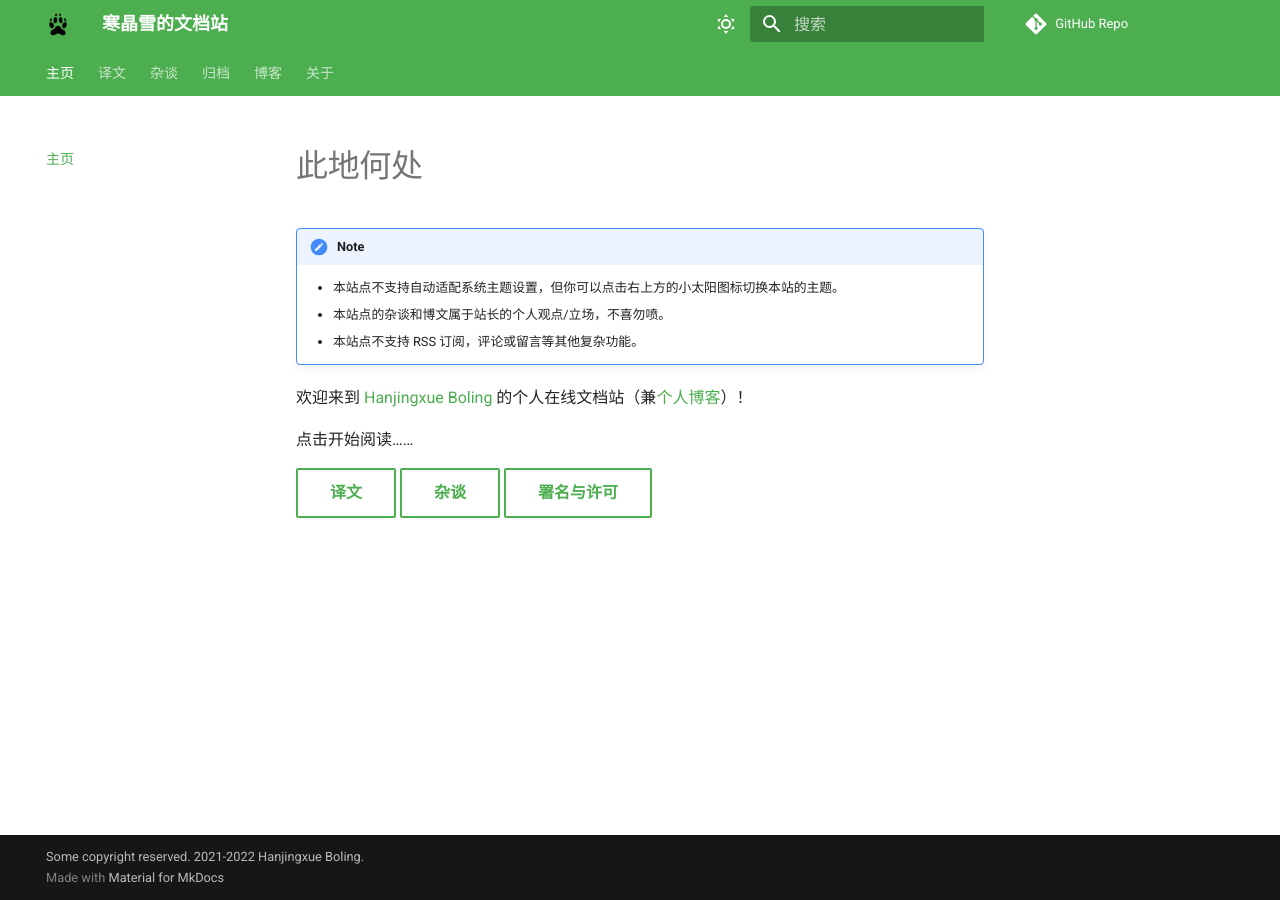
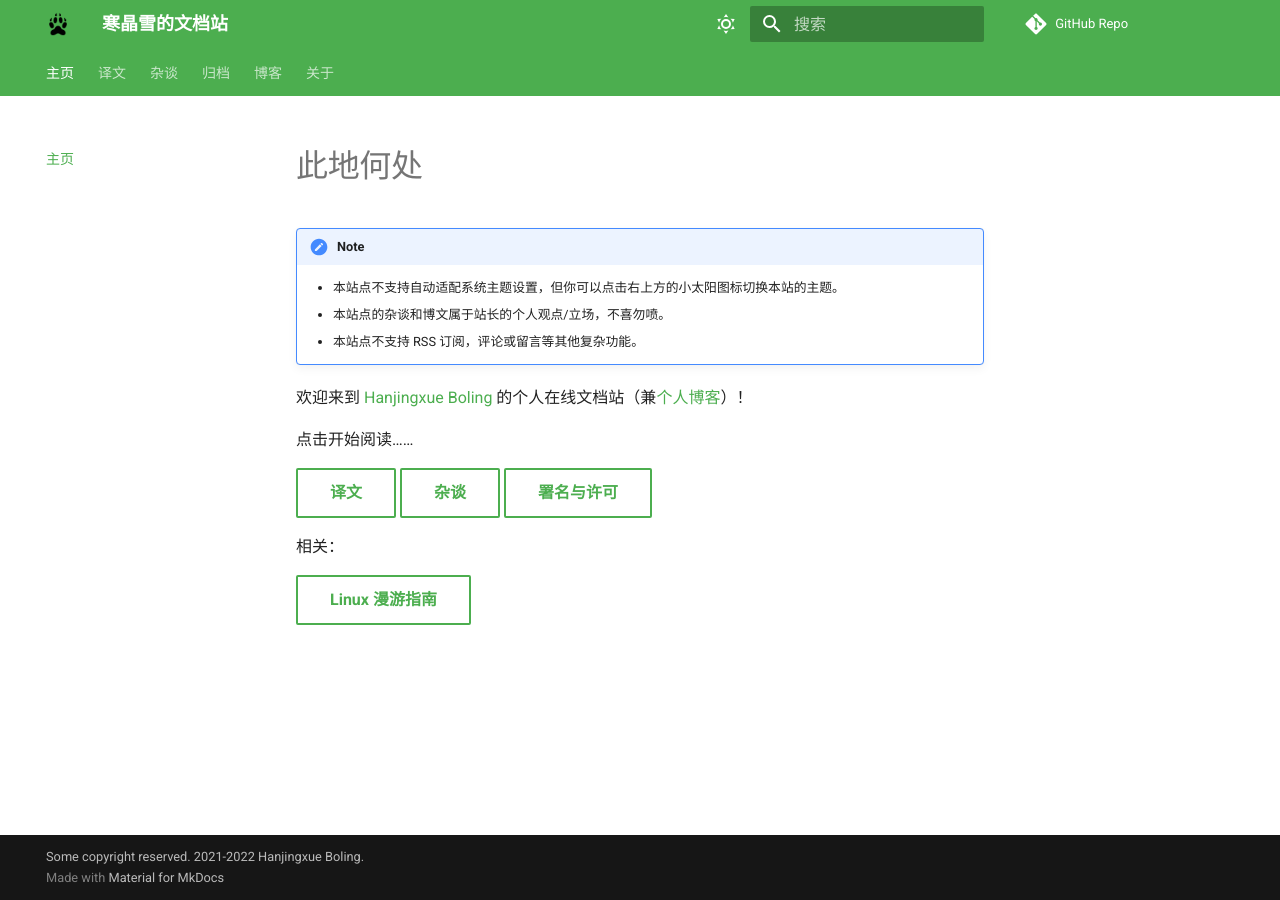
Before and after one commit to Hanjingxue-Boling/Whiteboard, an MkDocs documentation site: the page built from docs/index.md, in a window 1280 px wide. Built offline with MkDocs 1.6.1 and Material for MkDocs 9.7.7, drawn with Linux system fonts in a browser that asks for light colours; comment, search, counter and statistics services are not loaded.

Commit message:
更新友链

```diff
--- a/docs/index.md
+++ b/docs/index.md
@@ -12,3 +12,7 @@
 [译文](./translation/about.md){ .md-button }
 [杂谈](./essay/about.md){ .md-button }
 [署名与许可](./about/license.md){ .md-button }
+
+相关：
+
+[Linux 漫游指南](https://linuxhitchhiker.github.io/THGLG/){ .md-button }
```
Also changed, not shown: docs/about/friends.md (+1 -1 lines).
